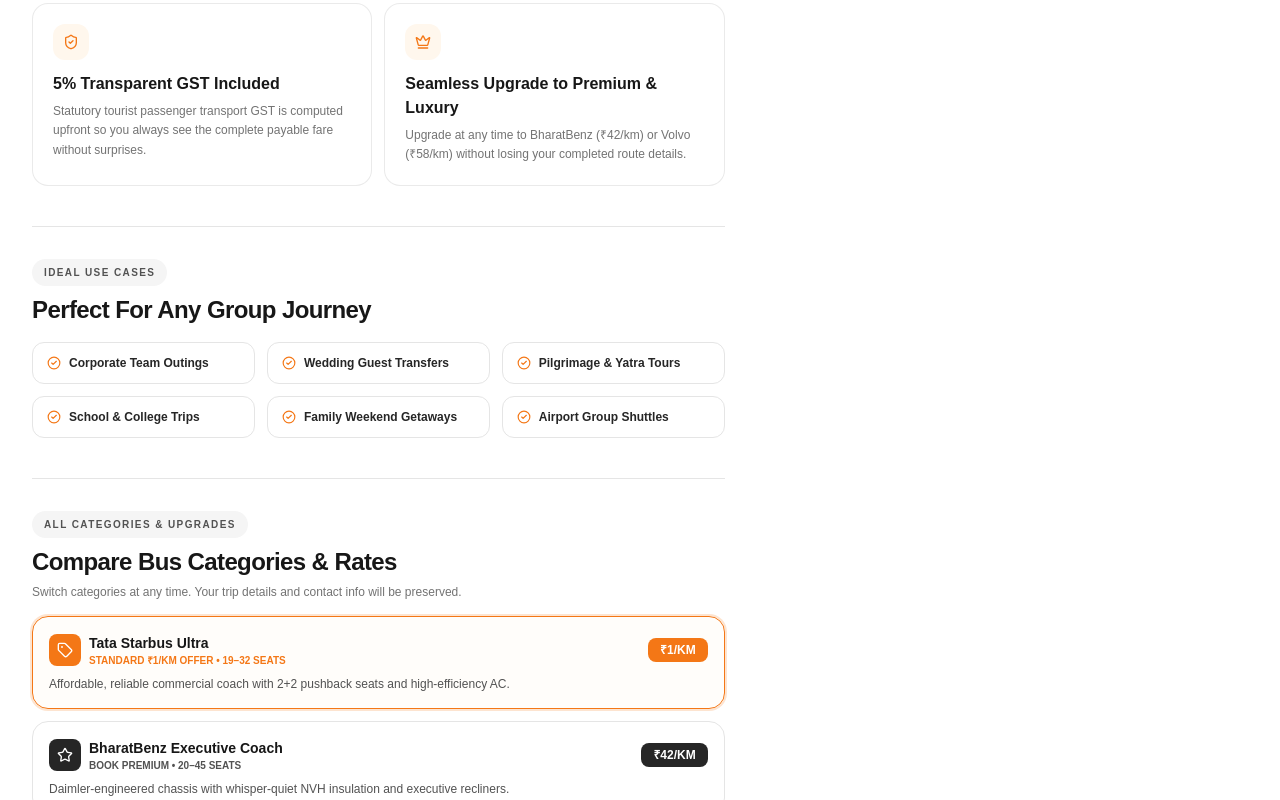
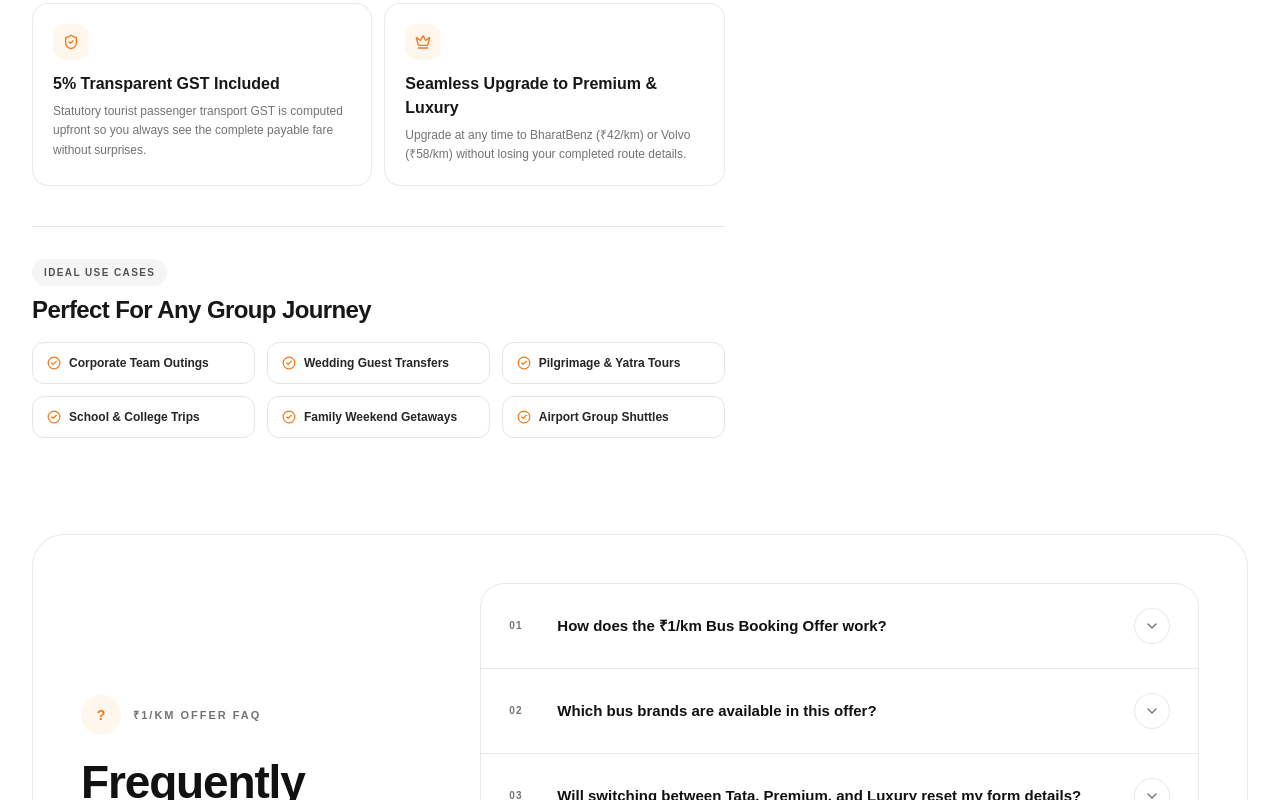
Before and after one commit to Tech-testingenv/Bus-Mantra-Test, a Next.js app in the folder frontend/: page /offer in a window 1280 px wide. Shown: the part 2000-2800 px from the top of the page. Built offline with nearby package versions, Linux system fonts and the light colour scheme.

Commit message:
Update page.js

```diff
--- a/frontend/src/app/offer/page.js
+++ b/frontend/src/app/offer/page.js
@@ -518,7 +518,7 @@ function OfferPageContent() {
                     </section>
 
                     {/* Alternative Bus Categories */}
-                    <section className="mt-8 border-t border-neutral-200 pt-7 sm:mt-10 sm:pt-8">
+                    {/* <section className="mt-8 border-t border-neutral-200 pt-7 sm:mt-10 sm:pt-8">
                         <div className="mb-4">
                             <span className="inline-flex rounded-full bg-neutral-100 px-3 py-1.5 text-[10px] font-bold uppercase tracking-[0.14em] text-neutral-600">
                                 ALL CATEGORIES & UPGRADES
@@ -532,7 +532,7 @@ function OfferPageContent() {
                         </div>
 
                         <div className="space-y-3">
-                            {/* Tata */}
+                            {/* Tata
                             <div
                                 onClick={() => handleSelectCategory("tata")}
                                 className={`cursor-pointer rounded-2xl border p-4 transition-all ${selectedCategoryKey === "tata"
@@ -563,7 +563,7 @@ function OfferPageContent() {
                                 </p>
                             </div>
 
-                            {/* BharatBenz */}
+                            {/* BharatBenz
                             <div
                                 onClick={() => handleSelectCategory("bharatbenz")}
                                 className={`cursor-pointer rounded-2xl border p-4 transition-all ${selectedCategoryKey === "bharatbenz"
@@ -594,7 +594,7 @@ function OfferPageContent() {
                                 </p>
                             </div>
 
-                            {/* Volvo */}
+                            {/* Volvo
                             <div
                                 onClick={() => handleSelectCategory("volvo")}
                                 className={`cursor-pointer rounded-2xl border p-4 transition-all ${selectedCategoryKey === "volvo"
@@ -625,7 +625,7 @@ function OfferPageContent() {
                                 </p>
                             </div>
                         </div>
-                    </section>
+                    </section> */}
                 </div>
 
                 {/* ================================================================= */}
```
